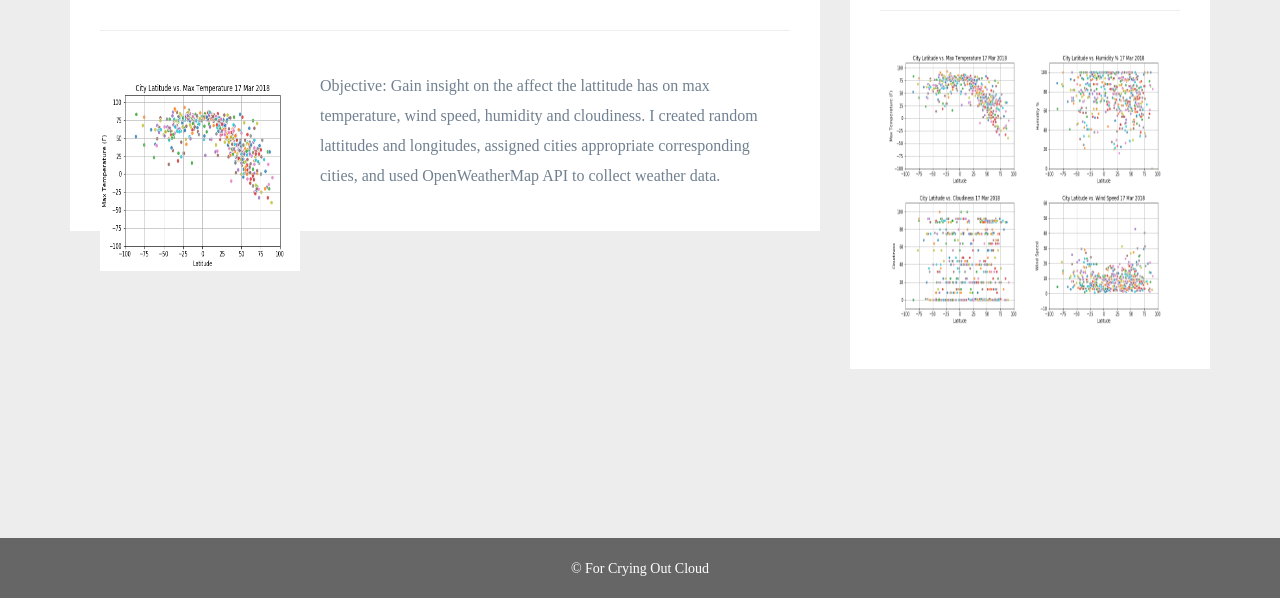
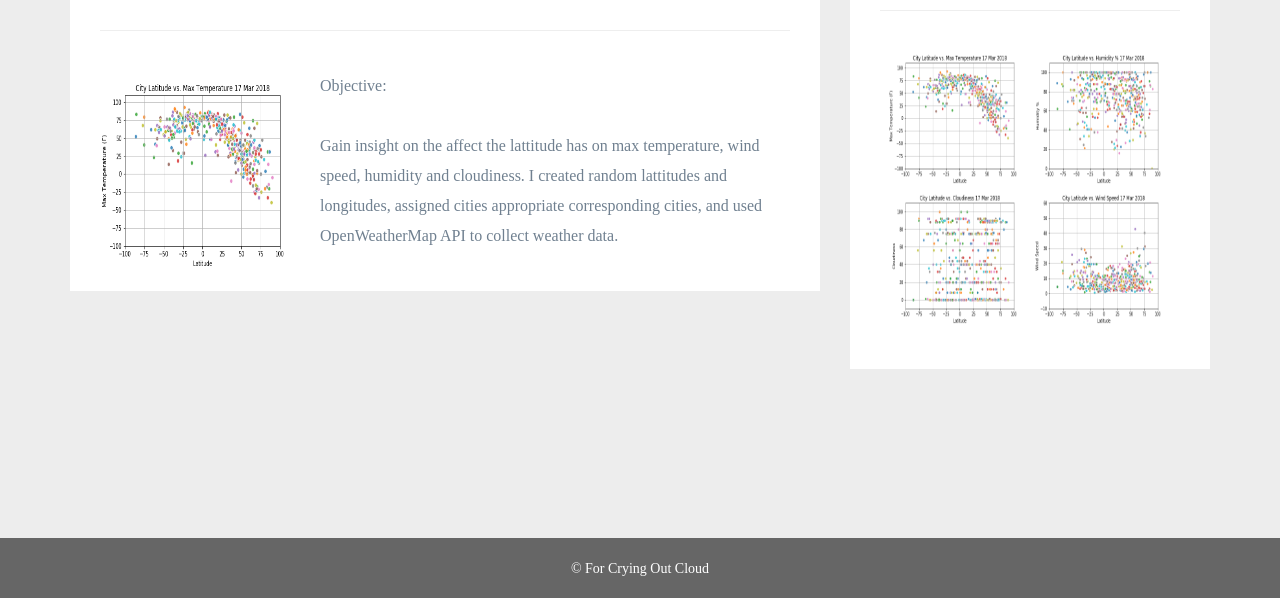
Before and after one commit to tgomez/For_Crying_Out_Cloud_Dashboard, a plain HTML site: page index.html in a window 1280 px wide. Shown: the part 202-800 px from the top of the page. Drawn offline with nearby package versions, Linux system fonts and the light colour scheme.

Commit message:
last one

```diff
--- a/index.html
+++ b/index.html
@@ -63,7 +63,8 @@
             <h1 class="description-header">Lets Compare Graphs!</h1>
             <hr class="description-hr"/>
             <img src="assets/images/Temperature.png" alt="" id="description-image"/>
-            <p> Objective: Gain insight on the affect the lattitude has on max temperature, wind speed, humidity and cloudiness. I created random lattitudes and longitudes, assigned cities appropriate corresponding cities, and used OpenWeatherMap API to collect weather data.</p>
+            <p> Objective: </p>
+            <p>Gain insight on the affect the lattitude has on max temperature, wind speed, humidity and cloudiness. I created random lattitudes and longitudes, assigned cities appropriate corresponding cities, and used OpenWeatherMap API to collect weather data.</p>
           </article>
         </div>
         <div class="col-md-4">
```
